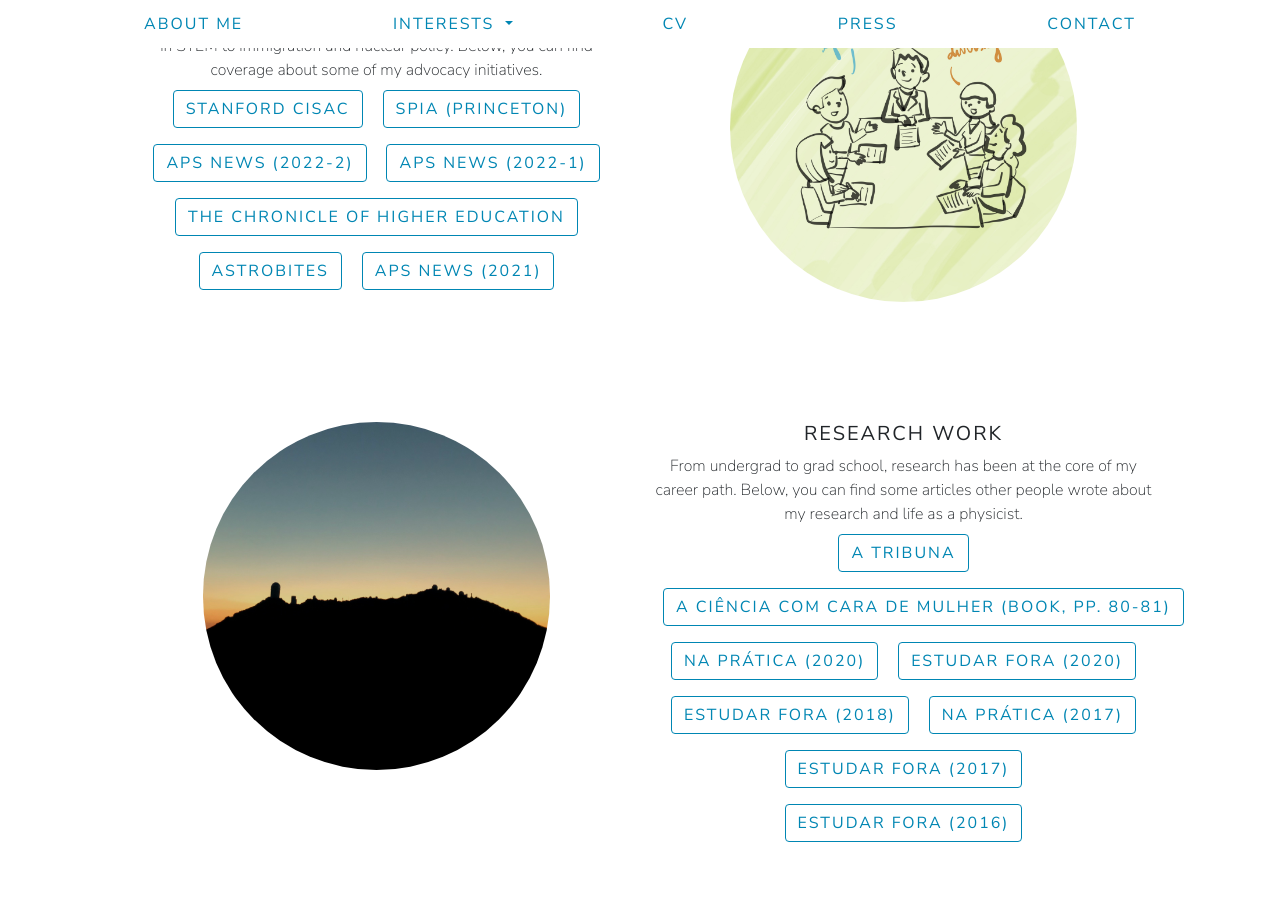
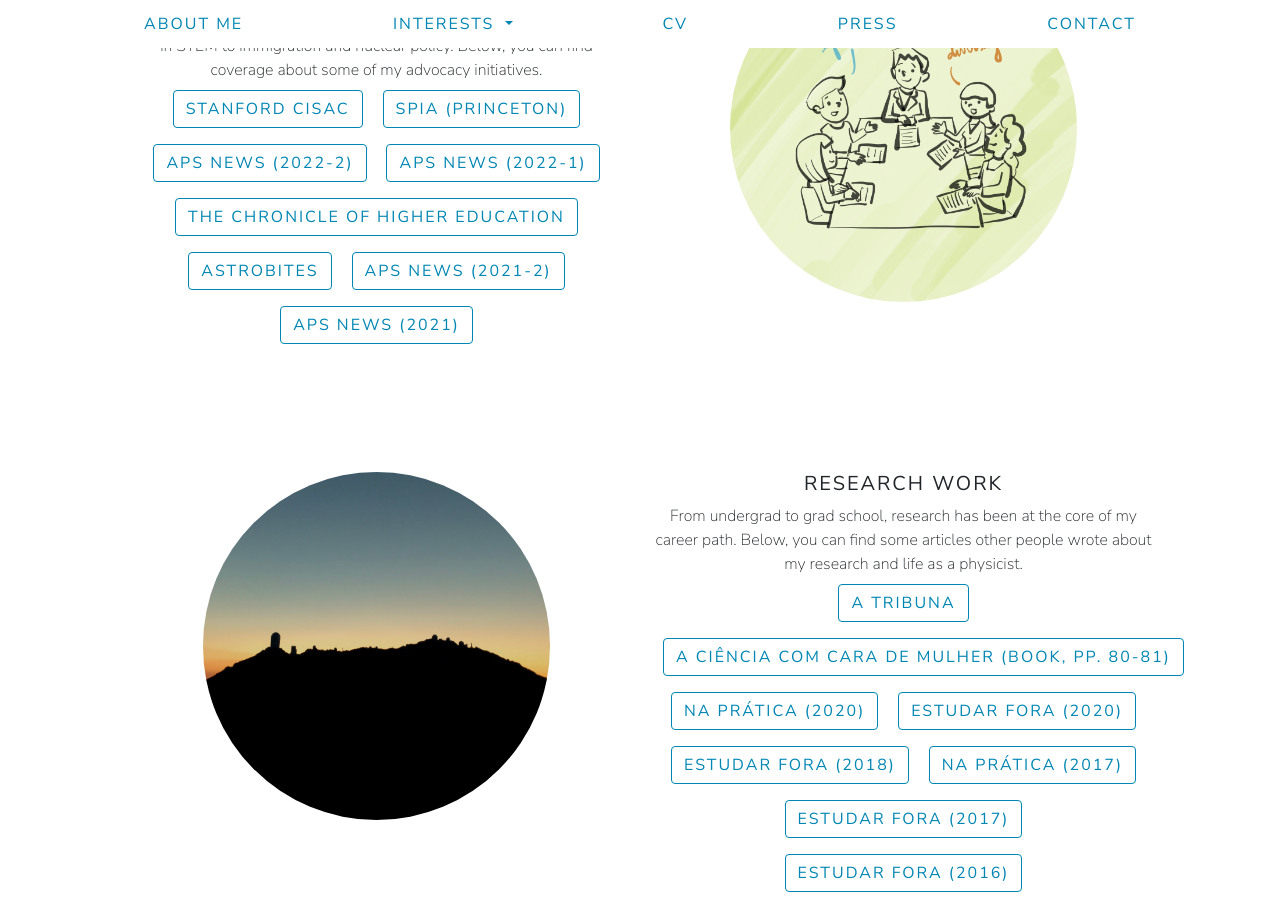
Before and after one commit to barbaracrusan/barbaracrusan.github.io, a Jekyll site: the page built from press.html, in a window 1280 px wide and 900 px high, scrolled down 1333 px. Built offline with Jekyll 4.4.1, drawn with Linux system fonts in a browser that asks for light colours; nearby versions of some CDN libraries.

Commit message:
Update press.html

```diff
--- a/press.html
+++ b/press.html
@@ -128,6 +128,9 @@ title: PRESS
        <a class="btn btn-outline-secondary my-2 mx-2" role="button"
          href="https://astrobites.org/2022/01/15/understanding-the-2021-columbia-gwc-uaw-strike/" target="_blank">
        ASTROBITES</a>
+       <a class="btn btn-outline-secondary my-2 mx-2" role="button"
+         href="https://www.aps.org/apsnews/2021/11/fellowship-nuclear-weapons-policy-field" target="_blank">
+       APS NEWS (2021-2)</a>
        <a class="btn btn-outline-secondary my-2 mx-2" role="button"
          href="hpdfs/press/Next-Gen_APS_Article_2021.pdf" target="_blank">
        APS NEWS (2021)</a>
```
